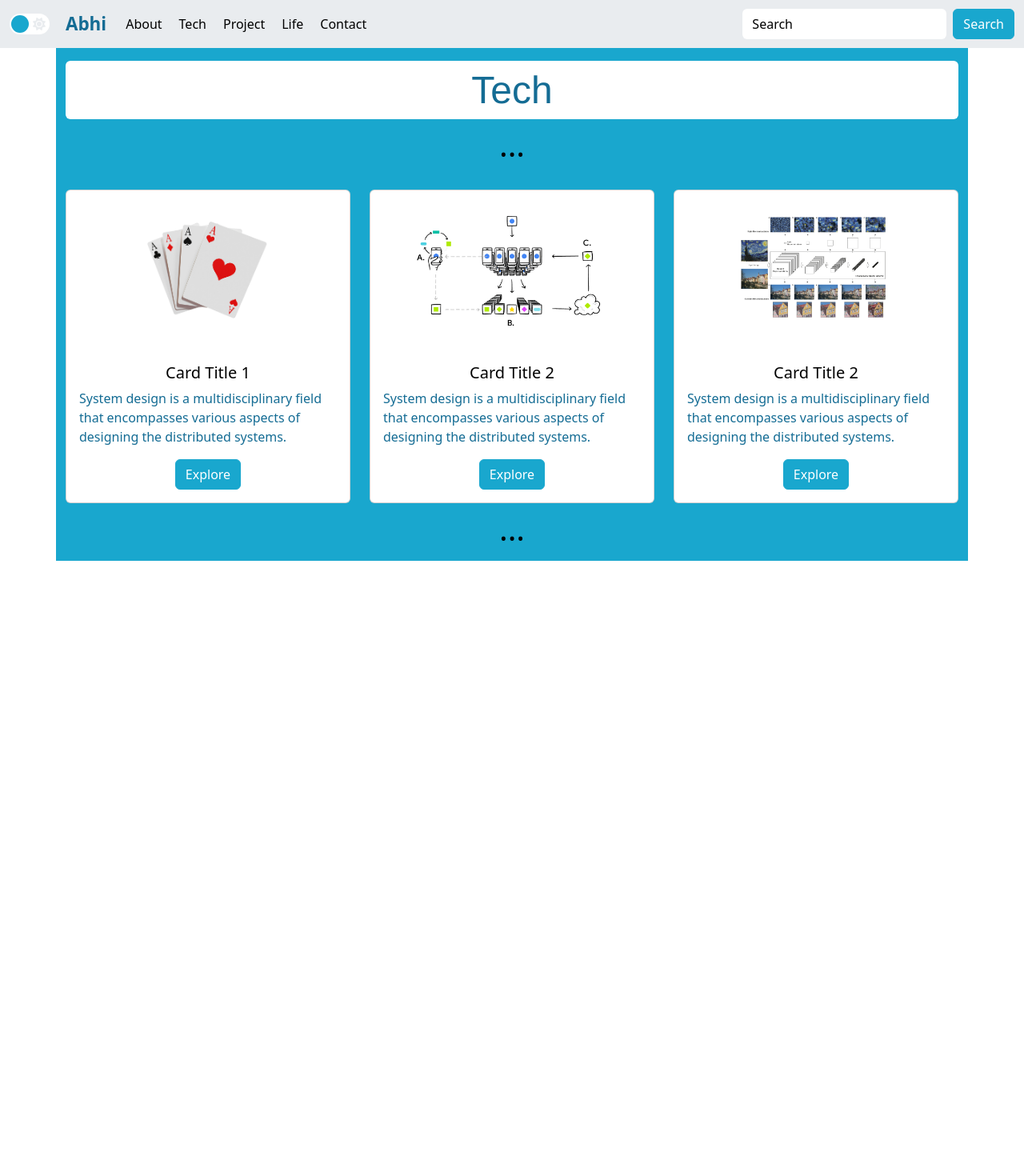
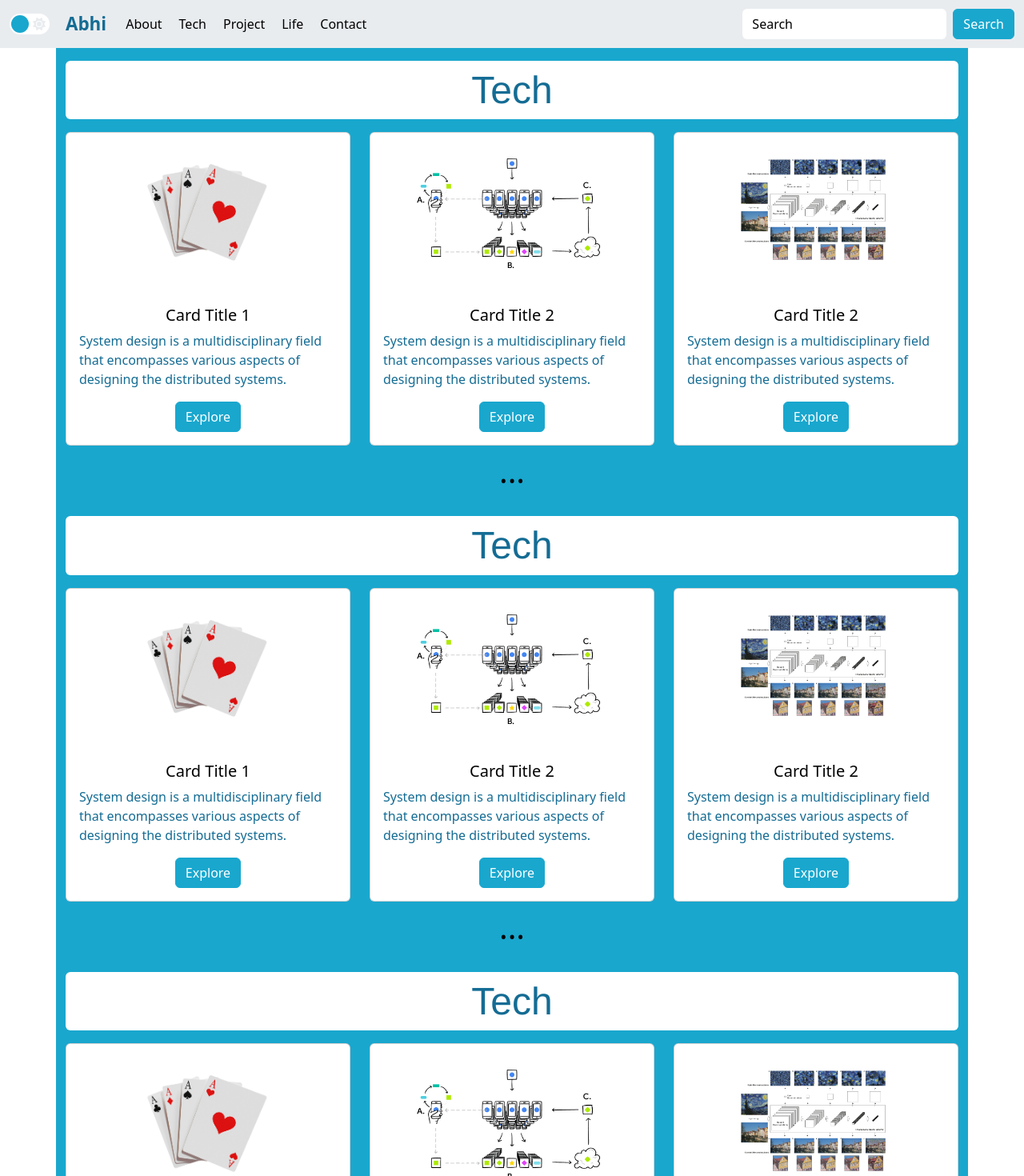
Before and after one commit to abhishekprakash256/react-lab, a React (Create React App) app in the folder bootstrap-testing/: page / in a window 1280 px wide. Shown: the top 1470 px of the page at 80% size. Before the commit the page ends 800 px from the top, so only its background shows below. Built offline with nearby package versions, Linux system fonts and the light colour scheme.

Commit message:
new design

```diff
--- a/bootstrap-testing/src/App.js
+++ b/bootstrap-testing/src/App.js
@@ -58,7 +58,14 @@ function App() {
 
     <CustomBody>
       <HeadingBar title={title}/>
-      <More more_link={ more_link}/>
+     <CardBundle></CardBundle>
+     <More more_link={ more_link}/>
+     <HeadingBar title={title}/>
+
+     <CardBundle></CardBundle>
+
+     <More more_link={ more_link}/>
+     <HeadingBar title={title}/>
      <CardBundle></CardBundle>
      <More more_link={ more_link}/>
      </CustomBody>
```
